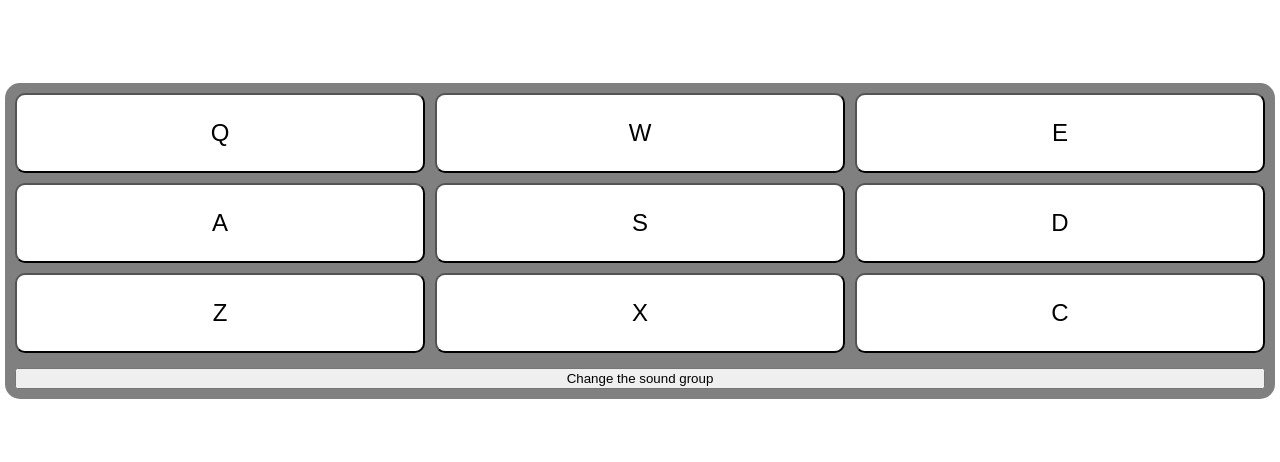
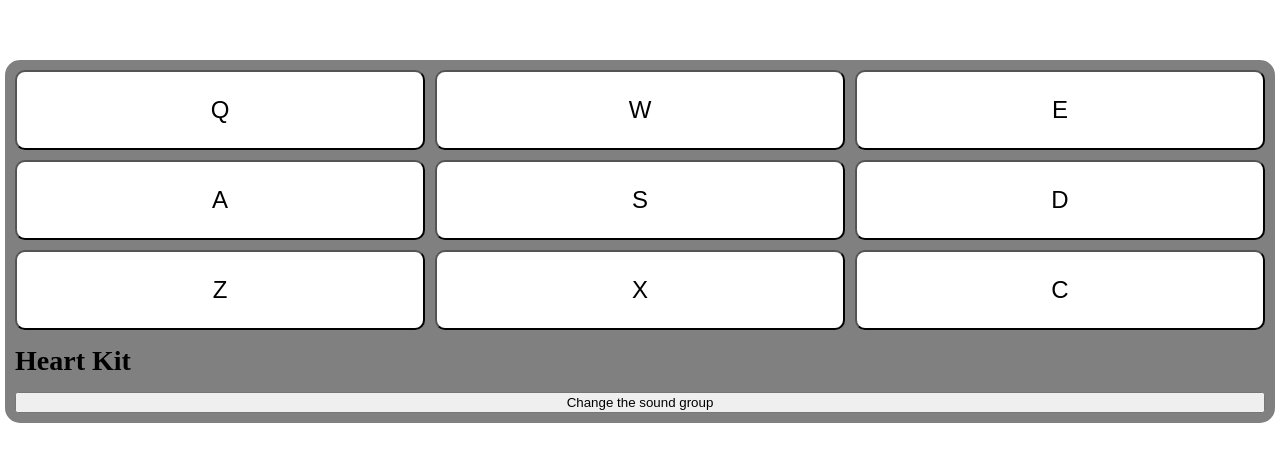
Before and after one commit to ArnaudBand/drum_machine, a React (Create React App) app: page / in a window 1280 px wide. Shown: the part 194-656 px from the top of the page. Built offline with nearby package versions, Linux system fonts and the light colour scheme.

Commit message:
Display when clicked the button

```diff
--- a/src/App.js
+++ b/src/App.js
@@ -117,7 +117,7 @@ const bankTwo = [
 ];
 
 const soundsName = {
-  heartKit: 'heart Kit',
+  heartKit: 'Heart Kit',
   smothPianoKit: 'Smoth Piano Kit',
 };
 
@@ -154,11 +154,15 @@ const Keyboard = ({ play, sounds }) => (
   </div>
   );
 
-  const DrumController = ({ handleChangeGroups }) => (
-    <button onClick={handleChangeGroups}>Change the sound group</button>
+  const DrumController = ({ name, handleChangeGroups }) => (
+    <>
+      <h2 id="display">{name}</h2>
+      <button onClick={handleChangeGroups}>Change the sound group</button>
+    </>
   );
 
 function App() {
+  const [soundName, setSoundName] = useState('');
   const [soundType, setSoundType] = useState('heartKit');
   const [sounds, setSounds] = useState(soundsGroup[soundType])
 
@@ -182,7 +186,7 @@ function App() {
     <div id="drum-machine">
       <header className="wrapper">
         <Keyboard play={play} sounds={sounds} />
-        <DrumController handleChangeGroups={handleChangeGroups} />
+        <DrumController name={soundsName[soundType]} handleChangeGroups={handleChangeGroups} />
       </header>
     </div>
   );
```
